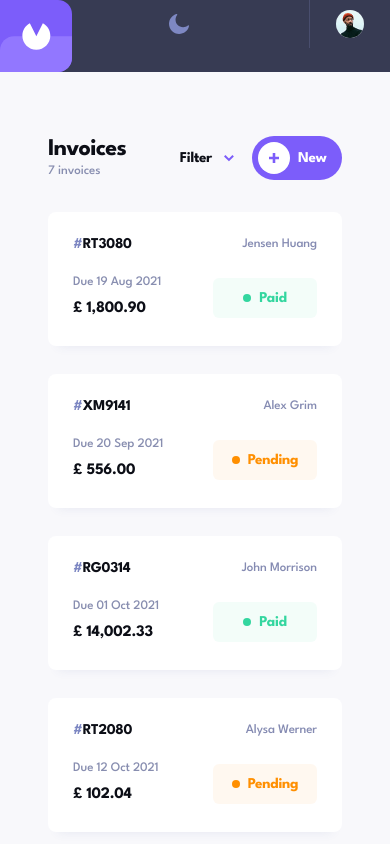
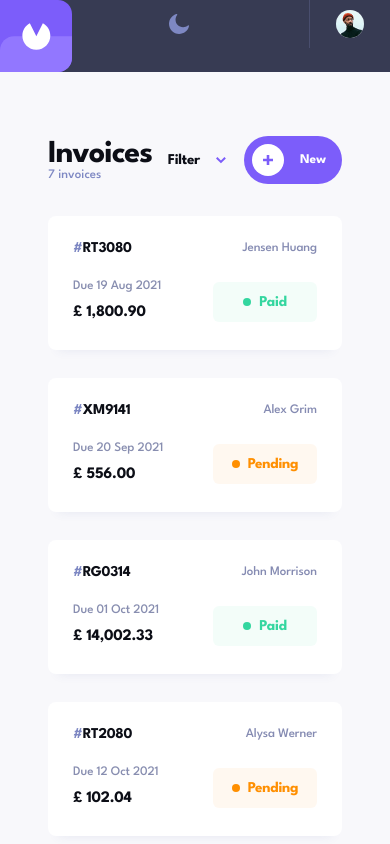
Before and after one commit to Holupeter/Invoice-Manage, a React (Vite) app: page / in a window 390 px wide. Shown: the top 844 px of the page. Built offline with nearby package versions, Linux system fonts and the light colour scheme.

Commit message:
feat: implement status filtering and dropdown UI

```diff
--- a/src/components/invoice/DashboardHeader.jsx
+++ b/src/components/invoice/DashboardHeader.jsx
@@ -1,16 +1,19 @@
-import React from 'react';
+import React, { useState } from 'react';
 import styles from './DashboardHeader.module.css';
-import { useInvoices } from '../../context/InvoiceContext'; // Import hook
+import { useInvoices } from '../../context/InvoiceContext';
+import ArrowDown from '../../assets/icon-arrow-down.svg';
 import PlusIcon from '../../assets/icon-plus.svg';
-import ArrowDown from '../../assets/icon-arrow-down.svg';
 
 const DashboardHeader = ({ count }) => {
-  const { openForm } = useInvoices(); // Get the openForm function
+  const { openForm, filterStatus, toggleFilter } = useInvoices();
+  const [isOpen, setIsOpen] = useState(false);
+
+  const statuses = ['Draft', 'Pending', 'Paid'];
 
   return (
     <header className={styles.header}>
       <div className={styles.left}>
-        <h1 className={styles.title}>Invoices</h1>
+        <h1>Invoices</h1>
         <p className={styles.count}>
           {count === 0 ? 'No invoices' : `There are ${count} total invoices`}
         </p>
@@ -20,21 +23,34 @@ const DashboardHeader = ({ count }) => {
       </div>
 
       <div className={styles.right}>
-        <div className={styles.filter}>
-          <span className={styles.filterText}>
-            Filter <span className={styles.filterBy}>by status</span>
-          </span>
-          <img src={ArrowDown} alt="" className={styles.arrow} />
+        <div className={styles.filterContainer}>
+          <button className={styles.filterBtn} onClick={() => setIsOpen(!isOpen)}>
+            <span>Filter<span className={styles.byStatus}> by status</span></span>
+            <img src={ArrowDown} alt="" className={isOpen ? styles.rotated : ''} />
+          </button>
+
+          {isOpen && (
+            <div className={styles.dropdown}>
+              {statuses.map((status) => (
+                <label key={status} className={styles.option}>
+                  <input
+                    type="checkbox"
+                    checked={filterStatus.includes(status.toLowerCase())}
+                    onChange={() => toggleFilter(status.toLowerCase())}
+                  />
+                  <span className={styles.checkbox}></span>
+                  <span className={styles.statusText}>{status}</span>
+                </label>
+              ))}
+            </div>
+          )}
         </div>
 
-        {/* Trigger the form on click */}
-        <button className={styles.newButton} onClick={() => openForm()}>
-          <div className={styles.plusBg}>
+        <button className={styles.newInvoiceBtn} onClick={() => openForm()}>
+          <div className={styles.plusCircle}>
             <img src={PlusIcon} alt="" />
           </div>
-          <span className={styles.btnText}>
-            New <span className={styles.btnFullText}>Invoice</span>
-          </span>
+          <span>New<span className={styles.invoiceText}> Invoice</span></span>
         </button>
       </div>
     </header>
--- a/src/components/invoice/DashboardHeader.module.css
+++ b/src/components/invoice/DashboardHeader.module.css
@@ -2,144 +2,170 @@
   display: flex;
   justify-content: space-between;
   align-items: center;
-  margin-bottom: 65px;
-  width: 100%;
+  position: relative;
+  z-index: 1000; /* Extremely high to ensure it stays on top */
 }
 
-/* TABLET REFINEMENT (768px to 1024px) */
-@media (max-width: 1024px) and (min-width: 768px) {
-  .header {
-    margin-bottom: 56px; /* Adjusted spacing for tablet */
-  }
+.left h1 {
+  font-family: 'League Spartan', sans-serif;
+  font-size: 32px;
+  font-weight: 700;
+  color: var(--color-text-main);
+  letter-spacing: -1px;
 }
 
-/* MOBILE REFINEMENT (Below 768px) */
-@media (max-width: 767px) {
-  .header {
-    margin-bottom: 32px;
-  }
+.count { color: var(--color-text-secondary); margin-top: 8px; font-size: 13px; }
+.countMobile { display: none; }
+
+.right { display: flex; align-items: center; gap: 40px; }
+
+.filterContainer {
+  position: relative;
+  z-index: 1010;
 }
 
-/* Left Section: Titles */
-.title {
-  font-family: 'League Spartan', sans-serif;
-  font-weight: 700;
-  font-size: 36px;
-  line-height: 33px;
-  letter-spacing: -1.125px;
-  color: var(--color-text-main);
-  margin-bottom: 8px;
-}
-
-.count, .countMobile {
-  font-family: 'League Spartan', sans-serif;
-  font-weight: 500;
-  font-size: 13px;
-  line-height: 15px;
-  letter-spacing: -0.1px;
-  color: var(--color-text-tertiary);
-}
-
-.countMobile { display: none; }
-
-@media (max-width: 767px) {
-  .title {
-    font-size: 24px;
-    line-height: 22px;
-    letter-spacing: -0.75px;
-    margin-bottom: 4px;
-  }
-  .count { display: none; }
-  .countMobile { display: block; }
-}
-
-/* Right Section: Filter & Button */
-.right {
-  display: flex;
-  align-items: center;
-}
-
-/* Spacing between Filter and Button */
-@media (min-width: 768px) {
-  .right { gap: 40px; }
-}
-
-@media (max-width: 767px) {
-  .right { gap: 18px; }
-}
-
-.filter {
+.filterBtn {
+  background: none;
+  border: none;
   display: flex;
   align-items: center;
   gap: 16px;
   cursor: pointer;
+  font-weight: 700;
+  color: var(--color-text-main);
+  font-family: 'League Spartan', sans-serif;
+  font-size: 15px;
+  letter-spacing: -0.25px;
 }
 
-.filterText {
+.filterBtn img { transition: transform 0.2s ease; }
+.filterBtn img.rotated { transform: rotate(180deg); }
+
+/* FIGMA DROPDOWN - EXACT RECTANGLE VALUES */
+.dropdown {
+  position: absolute;
+  top: 40px;
+  left: 50%;
+  transform: translateX(-50%);
+  width: 192px;
+  height: 128px; /* Fixed height from your spec */
+  padding: 24px;
+  background: var(--color-bg-card); /* White in Light / #1E2139 in Dark */
+  box-shadow: 0px 10px 20px rgba(72, 84, 159, 0.25);
+  border-radius: 8px;
+  display: flex;
+  flex-direction: column;
+  justify-content: space-between; /* Ensures equal spacing for the 3 items */
+  z-index: 2000;
+  animation: fadeIn 0.2s ease-out forwards;
+}
+
+.option {
+  display: flex;
+  align-items: center;
+  gap: 13px;
+  cursor: pointer;
+  position: relative;
+  height: 17px; /* From Group 8 Copy width/height */
+}
+
+.option input {
+  position: absolute;
+  opacity: 0;
+  cursor: pointer;
+}
+
+/* FIGMA CHECKBOX SPEC */
+.checkbox {
+  width: 16px;
+  height: 16px;
+  background: #DFE3FA; /* Rectangle 05 */
+  border: 1px solid transparent;
+  border-radius: 2px;
+  transition: all 0.2s ease;
+  position: relative;
+  flex-shrink: 0;
+}
+
+/* Figma: 1px solid #7C5DFA */
+.option:hover .checkbox {
+  border: 1px solid #7C5DFA;
+}
+
+.option input:checked + .checkbox {
+  background: #7C5DFA; /* Active color */
+  border: 1px solid #7C5DFA;
+}
+
+/* FIGMA CHECKMARK (Path 4) */
+.option input:checked + .checkbox::after {
+  content: "";
+  position: absolute;
+  left: 4px;
+  top: 1px;
+  width: 4px;
+  height: 7px;
+  border: solid white;
+  border-width: 0 2px 2px 0;
+  transform: rotate(45deg);
+}
+
+/* FIGMA STATUS TEXT SPEC */
+.statusText {
   font-family: 'League Spartan', sans-serif;
   font-weight: 700;
   font-size: 15px;
   line-height: 15px;
   letter-spacing: -0.25px;
-  color: var(--color-text-main);
+  color: var(--color-text-main); /* #0C0E16 in Light mode */
+  white-space: nowrap;
 }
 
-@media (max-width: 767px) {
-  .filterBy { display: none; }
-  .filter { gap: 12px; }
+.newInvoiceBtn {
+  background: var(--color-primary);
+  border: none;
+  border-radius: 24px;
+  padding: 8px 16px 8px 8px;
+  display: flex;
+  align-items: center;
+  gap: 16px;
+  color: white;
+  font-weight: 700;
+  cursor: pointer;
+  transition: background-color 0.2s;
 }
 
-/* The Button - Pixel Perfect Fix */
-.newButton {
-  width: 150px;
-  height: 48px;
-  background-color: var(--color-primary);
-  color: #FFFFFF;
-  border: none;
-  border-radius: 24px;
-  display: flex;
-  align-items: center;
-  position: relative;
-  padding: 0;
-  cursor: pointer;
-  transition: background-color 0.3s ease;
-}
-
-.newButton:hover {
+.newInvoiceBtn:hover {
   background-color: var(--color-primary-light);
 }
 
-.plusBg {
-  background-color: #FFFFFF;
+.plusCircle {
+  background: white;
   width: 32px;
   height: 32px;
   border-radius: 50%;
   display: flex;
   align-items: center;
   justify-content: center;
-  margin-left: 8px;
 }
 
-.btnText {
-  font-family: 'League Spartan', sans-serif;
-  font-weight: 700;
-  font-size: 15px;
-  line-height: 15px;
-  letter-spacing: -0.25px;
-  margin-left: 16px;
+@media (max-width: 767px) {
+  .count { display: none; }
+  .countMobile { display: block; color: var(--color-text-secondary); font-size: 13px; }
+  .byStatus { display: none; }
+  .invoiceText { display: none; }
+  .right { gap: 18px; }
+  .dropdown { left: auto; right: -40px; transform: none; }
 }
 
-/* Mobile Button Transformation */
+@keyframes fadeIn {
+  from { opacity: 0; transform: translateX(-50%) translateY(-10px); }
+  to { opacity: 1; transform: translateX(-50%) translateY(0); }
+}
+
 @media (max-width: 767px) {
-  .newButton {
-    width: 90px;
-    height: 44px;
+  @keyframes fadeIn {
+    from { opacity: 0; transform: translateY(-10px); }
+    to { opacity: 1; transform: translateY(0); }
   }
-  .plusBg {
-    width: 32px;
-    height: 32px;
-    margin-left: 6px;
-  }
-  .btnFullText { display: none; }
-  .btnText { margin-left: 8px; }
 }
--- a/src/context/InvoiceContext.jsx
+++ b/src/context/InvoiceContext.jsx
@@ -11,6 +11,7 @@ export const InvoiceProvider = ({ children }) => {
 
   const [isFormOpen, setIsFormOpen] = useState(false);
   const [editingInvoice, setEditingInvoice] = useState(null);
+  const [filterStatus, setFilterStatus] = useState([]); // Array to store multiple active filters
 
   useEffect(() => {
     localStorage.setItem('invoices', JSON.stringify(invoices));
@@ -46,17 +47,34 @@ export const InvoiceProvider = ({ children }) => {
     ));
   };
 
+  const toggleFilter = (status) => {
+    setFilterStatus(prev =>
+      prev.includes(status)
+        ? prev.filter(s => s !== status)
+        : [...prev, status]
+    );
+  };
+
+  // Compute filtered list
+  const filteredInvoices = invoices.filter(invoice => {
+    if (filterStatus.length === 0) return true;
+    return filterStatus.includes(invoice.status.toLowerCase());
+  });
+
   return (
     <InvoiceContext.Provider value={{
-      invoices,
+      invoices: filteredInvoices, // Export the filtered list
+      allInvoices: invoices,      // Original list
       isFormOpen,
       editingInvoice,
+      filterStatus,
       openForm,
       closeForm,
       addInvoice,
       updateInvoice,
       deleteInvoice,
-      markAsPaid
+      markAsPaid,
+      toggleFilter
     }}>
       {children}
     </InvoiceContext.Provider>
```
